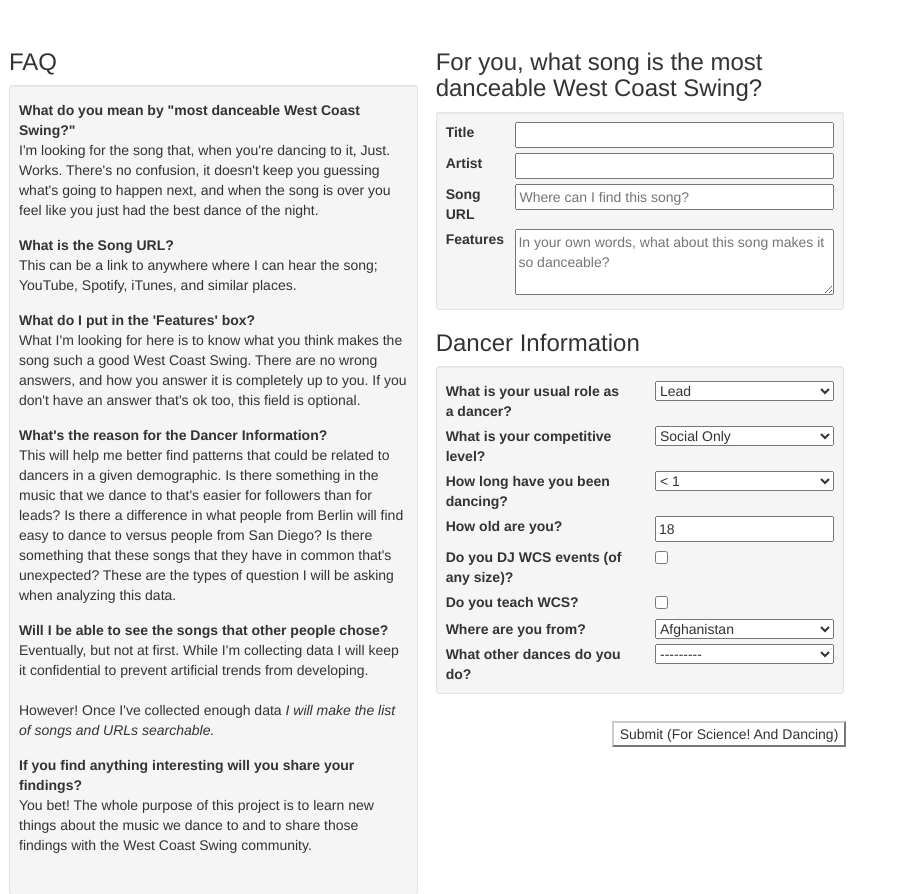
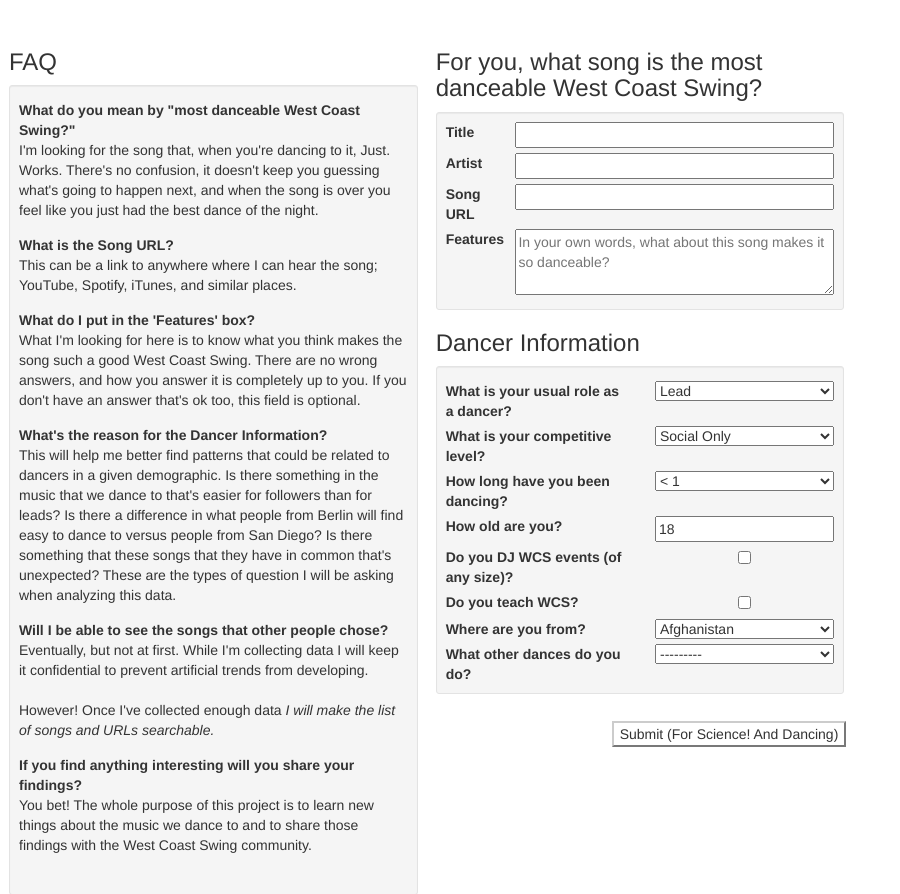
Before and after one commit to vbreeden/wcs_server, a Django app: page / in a window 1280 px wide. Shown: the part 52-946 px from the top of the page, without its empty margins (0-900 px from the left). Run offline with Django 3.2, Linux system fonts and the light colour scheme; some libraries are stand-ins or nearby versions.

```diff
--- a/whatiswcs/forms/songAndDancerForm.py
+++ b/whatiswcs/forms/songAndDancerForm.py
@@ -1,5 +1,5 @@
 from django import forms
-from django.forms import ModelForm, Textarea, TextInput
+from django.forms import ModelForm, Textarea
 from ..models import SongAndDancer
 from django_countries.fields import CountryField
 
@@ -11,9 +11,6 @@ class SongAndDancerForm(ModelForm):
         age = forms.IntegerField(min_value=6)
         region = CountryField(default={'country': 'US'})
         widgets = {
-            'song_url': TextInput(attrs={
-                'placeholder': 'Where can I find this song?'
-            }),
             'features': Textarea(attrs={
                 'placeholder': 'In your own words, what about this song makes it so danceable?',
                 'rows': 3
--- a/whatiswcs/static/whatiswcs/css/whatiswcs.css
+++ b/whatiswcs/static/whatiswcs/css/whatiswcs.css
@@ -1,16 +1,6 @@
-input[type="text"] {
-    width: 100%;
-}
-
-input[type=number]{
-    width: 100%;
-}
-
-select{
-    width: 100%;
-}
-
-textarea {
+input,
+select,
+textarea{
     width: 100%;
 }
 
```
